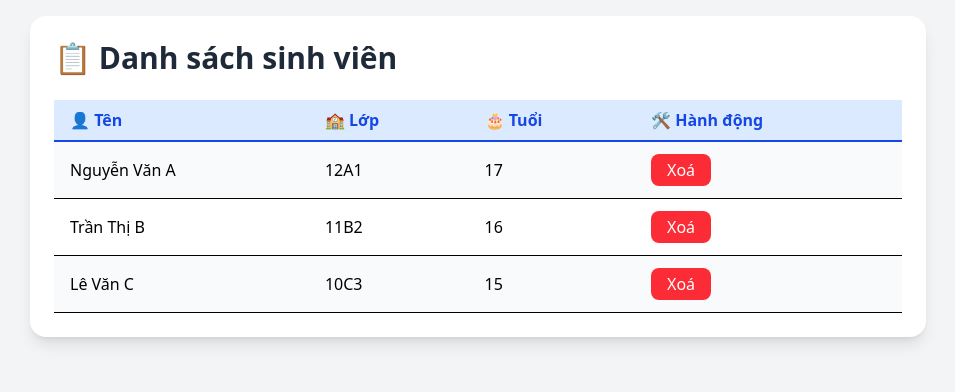
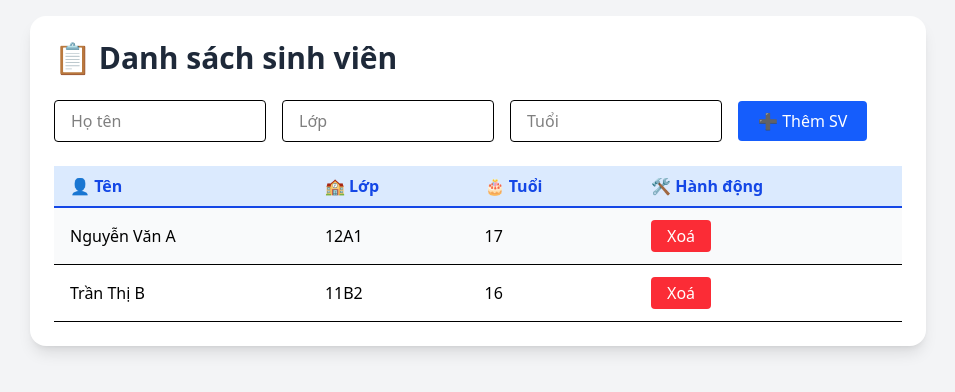
Before and after one commit to khanhlow1402/22691311_LeGiaKhanh_KT_PTGD, a React (Vite) app in the folder baikt/: page / in a window 1280 px wide. Shown: the top 392 px of the page, without its empty margins (162-1117 px from the left). Built offline with nearby package versions, Linux system fonts and the light colour scheme.

Commit message:
thêm  sinh viên mới

```diff
--- a/baikt/src/components/StudentList.jsx
+++ b/baikt/src/components/StudentList.jsx
@@ -1,16 +1,73 @@
 // StudentList.jsx
-import React from "react";
-
-const students = [
-  { id: 1, name: "Nguyễn Văn A", class: "12A1", age: 17 },
-  { id: 2, name: "Trần Thị B", class: "11B2", age: 16 },
-  { id: 3, name: "Lê Văn C", class: "10C3", age: 15 },
-];
+import React, { useState } from "react";
 
 export default function StudentList() {
+  const [students, setStudents] = useState([
+    { id: 1, name: "Nguyễn Văn A", class: "12A1", age: 17 },
+    { id: 2, name: "Trần Thị B", class: "11B2", age: 16 },
+  ]);
+
+  const [newStudent, setNewStudent] = useState({
+    name: "",
+    class: "",
+    age: "",
+  });
+
+  const handleChange = (e) => {
+    const { name, value } = e.target;
+    setNewStudent({ ...newStudent, [name]: value });
+  };
+
+  const handleAdd = () => {
+    if (newStudent.name && newStudent.class && newStudent.age) {
+      const newId = Date.now(); // tạo ID đơn giản
+      const student = { ...newStudent, id: newId, age: parseInt(newStudent.age) };
+      setStudents([...students, student]);
+      setNewStudent({ name: "", class: "", age: "" });
+    } else {
+      alert("Vui lòng nhập đầy đủ thông tin!");
+    }
+  };
+
   return (
     <div className="p-6 max-w-4xl mx-auto bg-white rounded-2xl shadow-lg">
       <h1 className="text-3xl font-bold mb-6 text-gray-800">📋 Danh sách sinh viên</h1>
+
+      {/* Form thêm sinh viên */}
+      <div className="flex flex-col md:flex-row items-center gap-4 mb-6">
+        <input
+          type="text"
+          name="name"
+          value={newStudent.name}
+          onChange={handleChange}
+          placeholder="Họ tên"
+          className="border px-4 py-2 rounded w-full md:w-1/4"
+        />
+        <input
+          type="text"
+          name="class"
+          value={newStudent.class}
+          onChange={handleChange}
+          placeholder="Lớp"
+          className="border px-4 py-2 rounded w-full md:w-1/4"
+        />
+        <input
+          type="number"
+          name="age"
+          value={newStudent.age}
+          onChange={handleChange}
+          placeholder="Tuổi"
+          className="border px-4 py-2 rounded w-full md:w-1/4"
+        />
+        <button
+          onClick={handleAdd}
+          className="bg-blue-600 text-white px-5 py-2 rounded hover:bg-blue-700 transition"
+        >
+          ➕ Thêm SV
+        </button>
+      </div>
+
+      {/* Bảng danh sách */}
       <div className="overflow-x-auto">
         <table className="w-full table-auto text-left border-collapse">
           <thead>
@@ -31,7 +88,7 @@ export default function StudentList() {
                 <td className="px-4 py-3 border-b">{sv.class}</td>
                 <td className="px-4 py-3 border-b">{sv.age}</td>
                 <td className="px-4 py-3 border-b">
-                  <button className="bg-red-500 text-white px-4 py-1 rounded-lg hover:bg-red-600 transition duration-200">
+                  <button className="bg-red-500 text-white px-4 py-1 rounded hover:bg-red-600 transition">
                     Xoá
                   </button>
                 </td>
```
Also changed, not shown: 1 other file (tests, documents, lock files or other folders).
